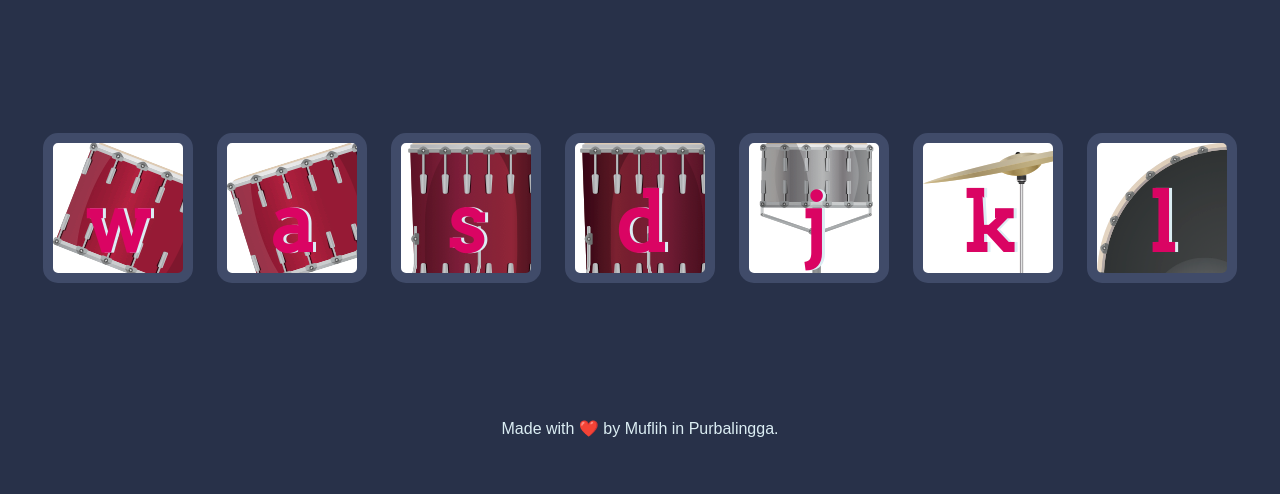
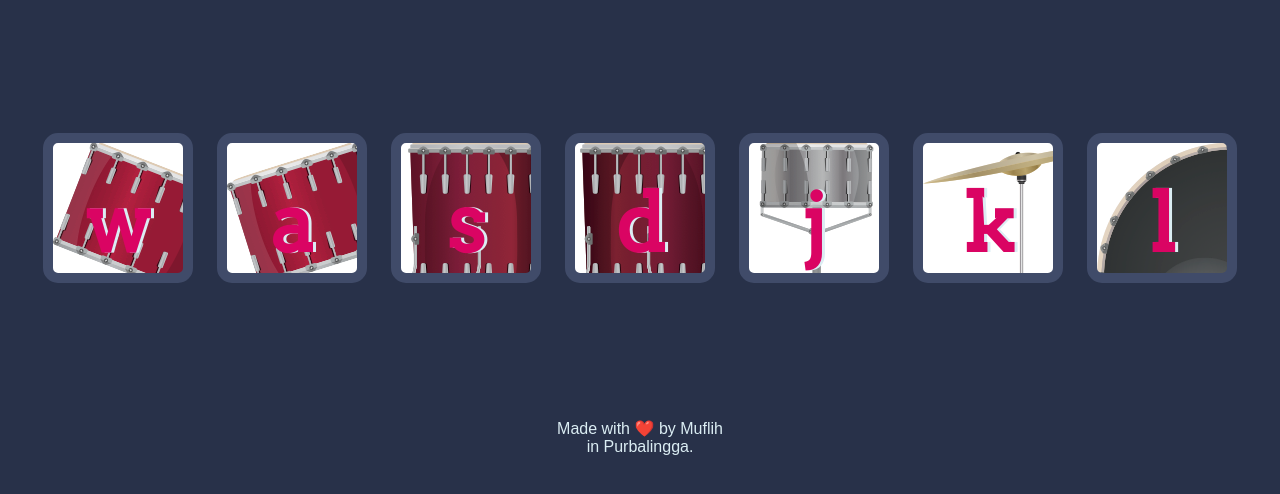
Before and after one commit to muflihabdurrafi/drum-kit, a plain HTML site: page index.html in a window 1280 px wide. Shown: the part 156-650 px from the top of the page. Drawn offline with Linux system fonts and the light colour scheme.

Commit message:
Update index.html

```diff
--- a/index.html
+++ b/index.html
@@ -19,7 +19,7 @@
             <button class="l drum">l</button>
         </div>
 
-        <footer>Made with ❤️ by Muflih in Purbalingga.</footer>
+        <footer>Made with ❤️ by Muflih <br />in Purbalingga.</footer>
         <script src="scripts.js"></script>
     </body>
 </html>
```
